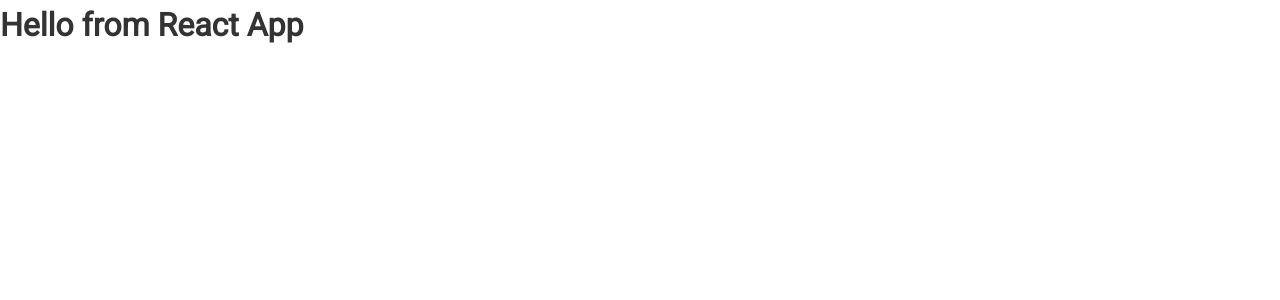
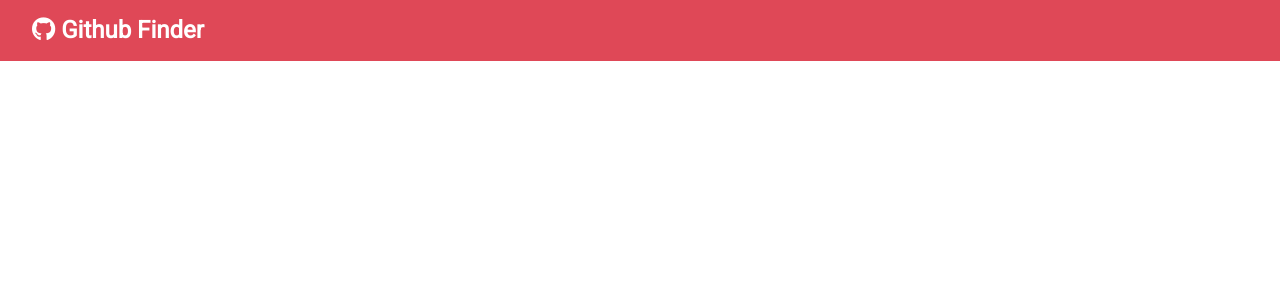
Before and after one commit to victorjbassey/finder, a React (Create React App) app: page / in a window 1280 px wide. Shown: the top 300 px of the page. Built offline with nearby package versions, Linux system fonts and the light colour scheme; the HTML template or start-up script is replaced by a standard one.

Commit message:
Add navbar component

```diff
--- a/src/App.js
+++ b/src/App.js
@@ -1,11 +1,12 @@
 import React, { Component } from 'react';
+import Navbar from './components/layout/Navbar';
 import './App.css';
 
 class App extends Component {
   render() {
     return (
       <div className="App">
-        <h1>Hello from React App</h1>
+        <Navbar />
       </div>
     );
   }
--- /dev/null
+++ b/src/components/layout/Navbar.js
@@ -0,0 +1,27 @@
+import React, { Component } from 'react'
+import PropTypes from 'prop-types'
+
+
+export class Navbar extends Component {
+  static defaultProps = {
+    title: "Github Finder",
+    icon: "fab fa-github"
+  }
+
+  static propTypes = {
+    title: PropTypes.string.isRequired,
+    icon: PropTypes.string.isRequired
+  }
+
+  render() {
+    return (
+      <nav className="navbar bg-primary">
+        <h1>
+          <i className={this.props.icon}></i> {this.props.title}
+        </h1>
+      </nav>
+    )
+  }
+}
+
+export default Navbar
```
